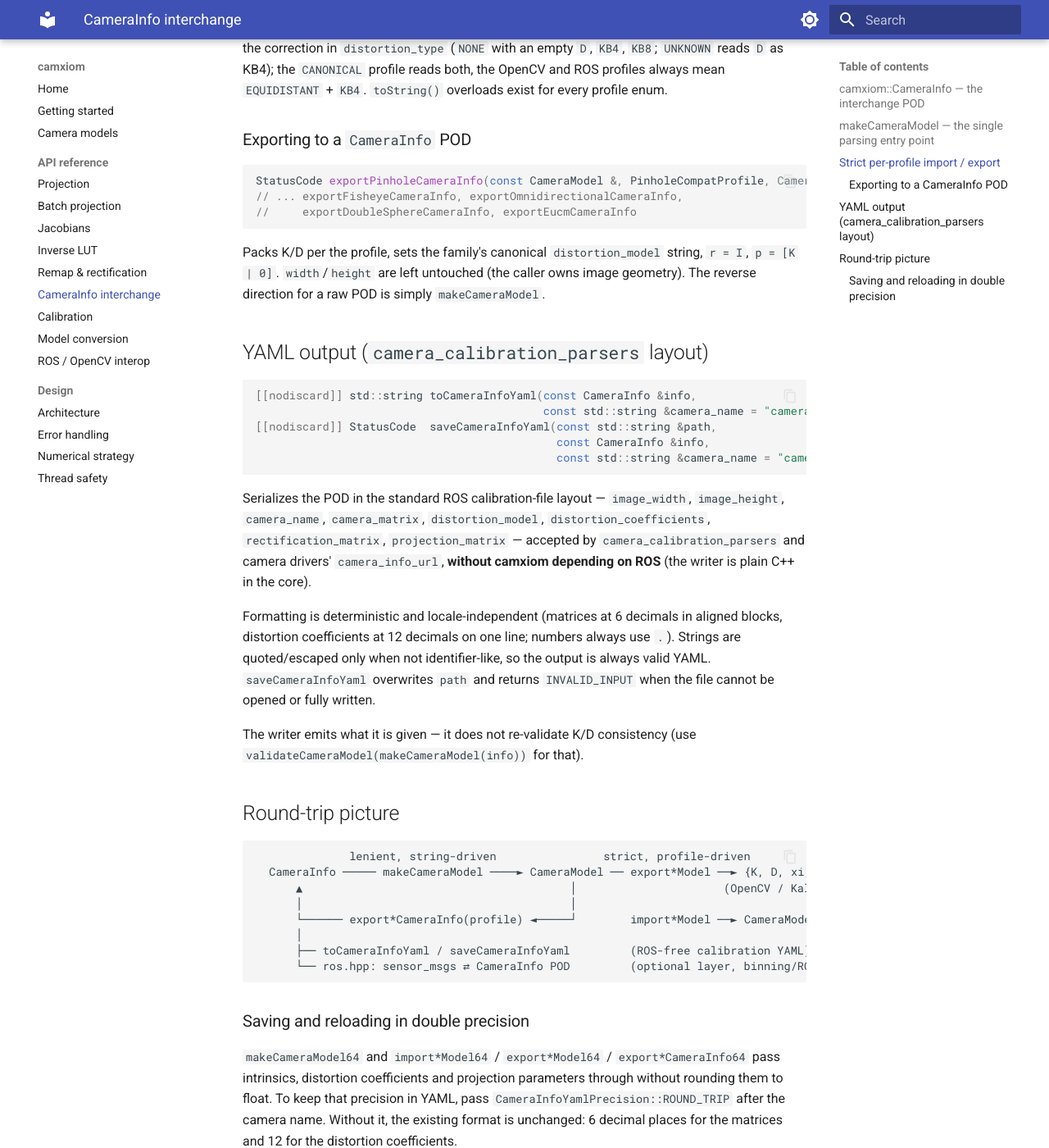
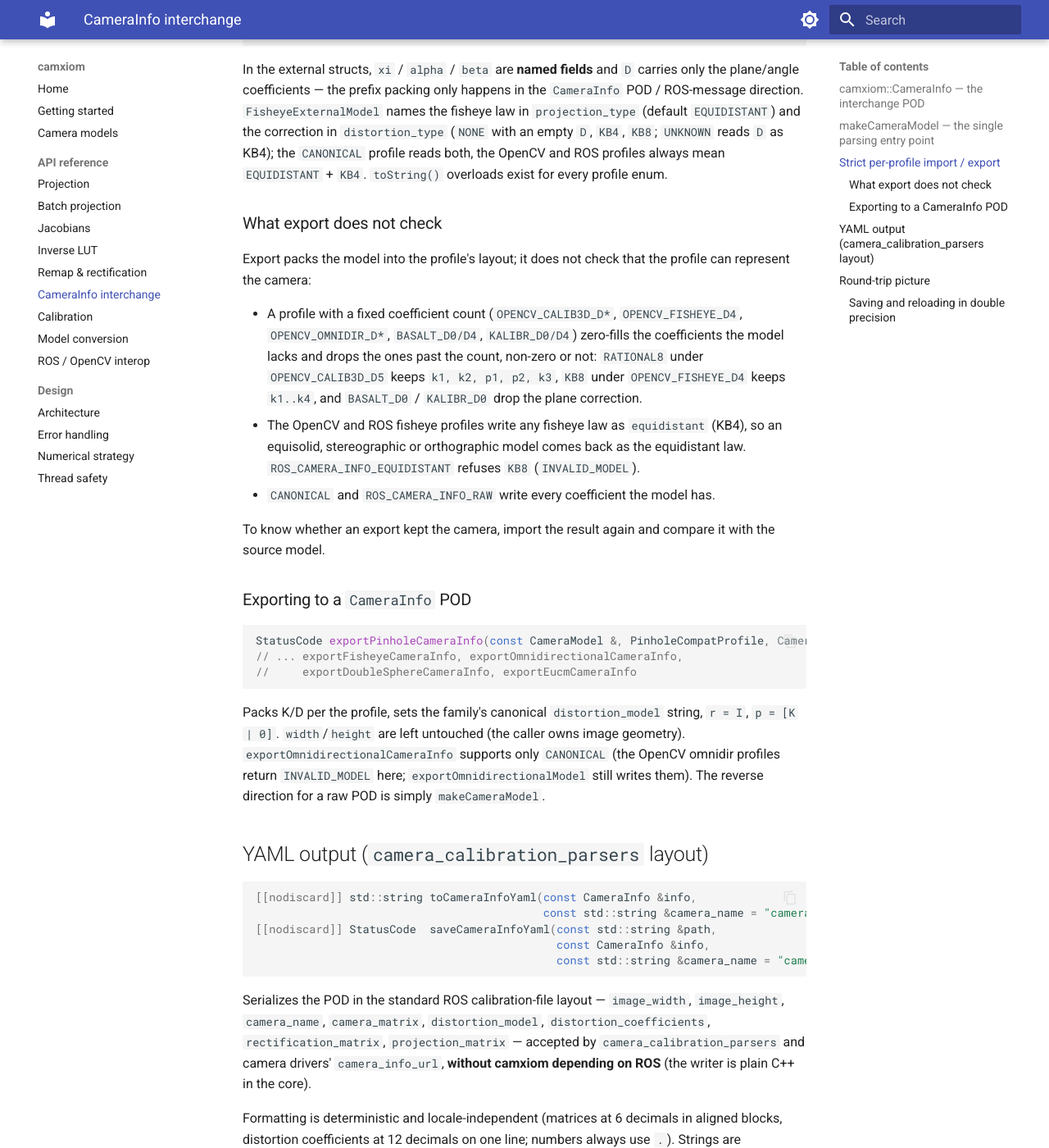
Before and after one commit to tier4/camxiom, an MkDocs documentation site: the page built from docs/api/camera-info.md, in a window 1280 px wide and 1400 px high, scrolled down 2898 px. Shown: the whole window at 82% size. Built offline with MkDocs 1.6.1 and Material for MkDocs 9.7.7, drawn with Linux system fonts in a browser that asks for light colours; some of the changed text lies outside the part shown.

Commit message:
docs: describe what CameraInfo export keeps and drops
The page said the per-profile functions enforce the profile's
coefficient count, which holds for import only. Export packs the model
into the profile's layout without checking that it fits: fixed-count
profiles zero-fill or drop coefficients, the OpenCV and ROS fisheye
profiles write every fisheye law as the KB4 polynomial, and the plain
equidistant law is written under a name that reads back as KB4. State
this, and that the omnidirectional CameraInfo export takes only the
canonical profile, so callers can check what they export.

````diff
--- a/docs/api/camera-info.md
+++ b/docs/api/camera-info.md
@@ -68,7 +68,10 @@ Two pitfalls worth knowing:
   plain equidistant law. camxiom reads it as `EQUIDISTANT` + `KB4`, writes
   `KB4` back under that name, and reads `ideal_equidistant` as the plain
   law (`NONE`). ROS has no name for the plain law, so the fisheye exporters
-  write it under `equidistant` with an empty `D`.
+  (`CANONICAL` included) write it under `equidistant` with an empty `D`,
+  which `makeCameraModel` reads back as a KB4 model without coefficients
+  and `validateCameraModel` rejects. Write `ideal_equidistant` yourself to
+  keep the plain law in a file camxiom reads back.
 - For Mei / DS / EUCM, the projection-level parameters ride in the *front*
   of `d` (see the table). They are unpacked into
   `CameraModel::projection`, not kept as distortion coefficients.
@@ -79,9 +82,9 @@ model that `validateCameraModel` rejects. Always validate after parsing.
 ## Strict per-profile import / export
 
 For interchange with specific ecosystems, `compat.hpp` defines profile enums
-and symmetric import/export functions per model family. Unlike the lenient
-`makeCameraModel`, these **enforce the profile's exact coefficient count**
-and validate the result, returning a `StatusCode`.
+and symmetric import/export functions per model family, returning a
+`StatusCode`. Unlike the lenient `makeCameraModel`, the import functions
+**enforce the profile's exact coefficient count** and validate the result.
 
 | Family | External struct | Profiles |
 |---|---|---|
@@ -107,6 +110,27 @@ correction in `distortion_type` (`NONE` with an empty `D`, `KB4`, `KB8`;
 and ROS profiles always mean `EQUIDISTANT` + `KB4`. `toString()` overloads
 exist for every profile enum.
 
+### What export does not check
+
+Export packs the model into the profile's layout; it does not check that
+the profile can represent the camera:
+
+- A profile with a fixed coefficient count (`OPENCV_CALIB3D_D*`,
+  `OPENCV_FISHEYE_D4`, `OPENCV_OMNIDIR_D*`, `BASALT_D0/D4`, `KALIBR_D0/D4`)
+  zero-fills the coefficients the model lacks and drops the ones past the
+  count, non-zero or not: `RATIONAL8` under `OPENCV_CALIB3D_D5` keeps
+  `k1, k2, p1, p2, k3`, `KB8` under `OPENCV_FISHEYE_D4` keeps `k1..k4`, and
+  `BASALT_D0` / `KALIBR_D0` drop the plane correction.
+- The OpenCV and ROS fisheye profiles write any fisheye law as
+  `equidistant` (KB4), so an equisolid, stereographic or orthographic model
+  comes back as the equidistant law. `ROS_CAMERA_INFO_EQUIDISTANT` refuses
+  `KB8` (`INVALID_MODEL`).
+- `CANONICAL` and `ROS_CAMERA_INFO_RAW` write every coefficient the model
+  has.
+
+To know whether an export kept the camera, import the result again and
+compare it with the source model.
+
 ### Exporting to a `CameraInfo` POD
 
 ```cpp
@@ -117,8 +141,10 @@ StatusCode exportPinholeCameraInfo(const CameraModel &, PinholeCompatProfile, Ca
 
 Packs K/D per the profile, sets the family's canonical
 `distortion_model` string, `r = I`, `p = [K | 0]`. `width`/`height` are left
-untouched (the caller owns image geometry). The reverse direction for a raw
-POD is simply `makeCameraModel`.
+untouched (the caller owns image geometry). `exportOmnidirectionalCameraInfo`
+supports only `CANONICAL` (the OpenCV omnidir profiles return
+`INVALID_MODEL` here; `exportOmnidirectionalModel` still writes them). The
+reverse direction for a raw POD is simply `makeCameraModel`.
 
 ## YAML output (`camera_calibration_parsers` layout)
 
@@ -166,8 +192,8 @@ The writer emits what it is given — it does not re-validate K/D consistency
 `export*CameraInfo64` pass intrinsics, distortion coefficients and projection
 parameters through without rounding them to float. To keep that precision in
 YAML, pass `CameraInfoYamlPrecision::ROUND_TRIP` after the camera name.
-Without it, the existing format is unchanged: 6 decimal places for the
-matrices and 12 for the distortion coefficients.
+Without it, the default format applies: 6 decimal places for the matrices
+and 12 for the distortion coefficients.
 
 ```cpp
 camxiom::CameraInfo info;
````
